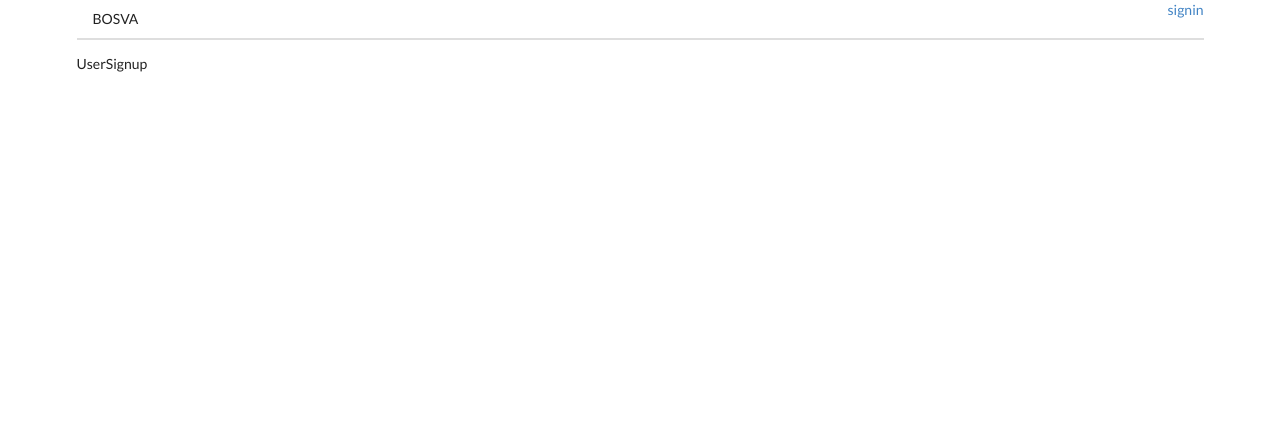
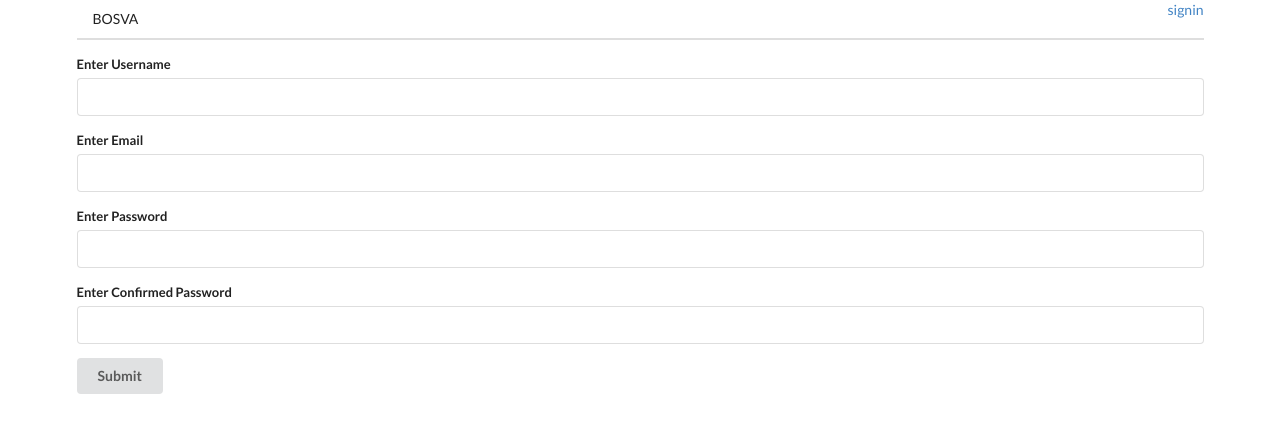
Before and after one commit to Emily81926/stock-note-client, a React (Create React App) app: page /signup in a window 1280 px wide. Shown: the top 432 px of the page. Built offline with nearby package versions, Linux system fonts and the light colour scheme.

Commit message:
feat: set redux-form, complete the userSignin component page

```diff
--- a/package.json
+++ b/package.json
@@ -15,6 +15,7 @@
     "react-router-dom": "^5.3.3",
     "react-scripts": "5.0.1",
     "redux": "^4.2.0",
+    "redux-form": "^8.3.8",
     "redux-starter-kit": "^2.0.0",
     "redux-thunk": "^2.4.1",
     "web-vitals": "^2.1.4"
--- a/src/components/users/Usersignup.js
+++ b/src/components/users/Usersignup.js
@@ -1,7 +1,69 @@
 import React from "react";
+import { Field, reduxForm } from 'redux-form'
 
-const UserSignup = () => {
-  return <div> UserSignup</div>
+class UserSignup extends React.Component {
+  renderError({ error, touched }) {
+    if (touched && error) {
+      return (
+        <div className="ui error message">
+          <div className="header">{error}</div>
+        </div>
+      )
+    }
+  }
+
+  renderInput = ({ input, label, meta }) => {
+    const className = `field ${meta.error && meta.touched ? 'error' : ''}`;
+    return (
+      <div className={className}>
+        <label>{label}</label>
+        <input {...input} type="text" autoComplete="off" />
+        {this.renderError(meta)}
+      </div>
+    );
+  }
+
+  onSubmit(formValues) {
+    console.log(formValues)
+  }
+
+  render() {
+    return (
+      <form onSubmit={this.props.handleSubmit(this.onSubmit)} className="ui form error" >
+        <Field name="username" component={this.renderInput} label="Enter Username" />
+        <Field name="email" component={this.renderInput} label="Enter Email" />
+        <Field name="password" component={this.renderInput} label="Enter Password" />
+        <Field name="confirmedPassword" component={this.renderInput} label="Enter Confirmed Password" />
+        <button className="ui button" type="submit">Submit</button>
+      </form>
+    );
+  }
+
+
 };
 
-export default UserSignup;
+const validate = formValues => {
+  const errors = {}
+  if (!formValues.username) {
+    errors.username = 'Please enter a username'
+  }
+
+  if (!formValues.email) {
+    errors.email = 'Please enter an email'
+  }
+
+  if (!formValues.password) {
+    errors.password = 'Please enter a password'
+  }
+
+  if (!formValues.confirmedPassword) {
+    errors.confirmedPassword = 'Please enter a confirmed password'
+
+    return errors
+  }
+}
+
+export default reduxForm({
+  form: 'userSignup',
+  validate: validate
+})(UserSignup);
--- a/src/reducers/index.js
+++ b/src/reducers/index.js
@@ -1,4 +1,5 @@
 import { combineReducers } from "redux";
+import { reducer as formReducer} from "redux-form";
 import stocksReducer from "./stockReducers/stocksReducer";
 import profileReducer from "./stockReducers/profileReducer";
 import dividendsReducer from "./stockReducers/dividendsReducer";
@@ -14,5 +15,6 @@ export default combineReducers({
   eps: epsReducer,
   freeCashFlow: freeCashReducer,
   others:  otherThreeDataReducer,
-  indicator: indicatorReducer
+  indicator: indicatorReducer,
+  form: formReducer, //前面一定要寫form
 });
```
Also changed, not shown: 1 other file (tests, documents, lock files or other folders).
